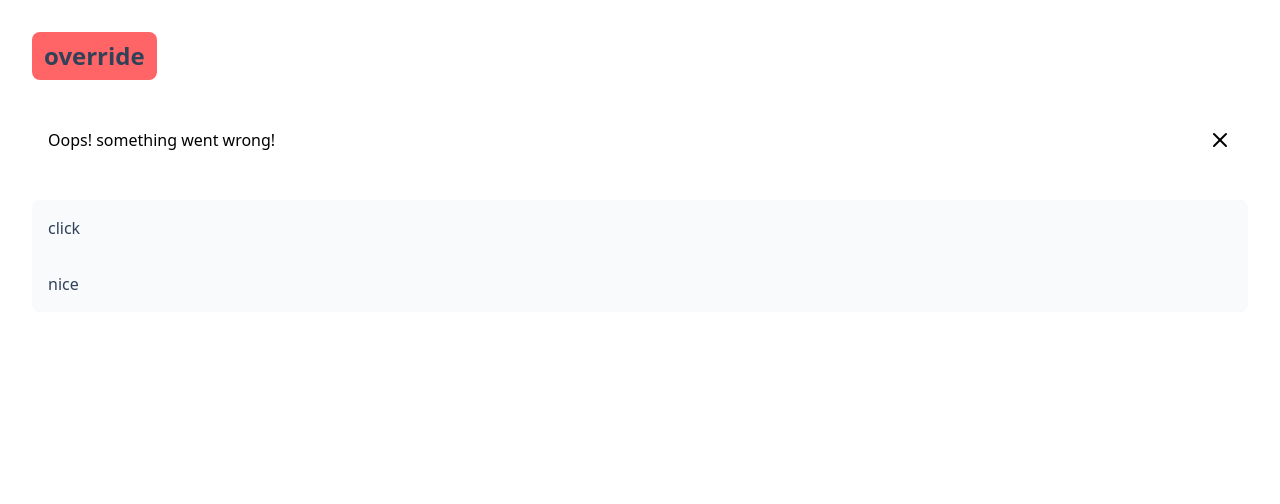
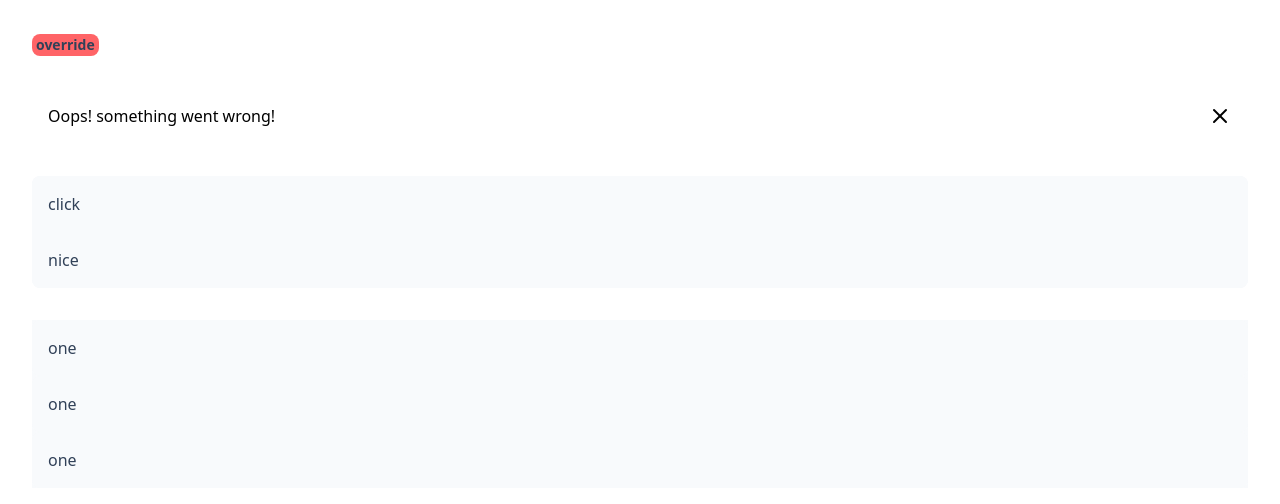
Before and after one commit to pharos-lab/lanthorn, a Vue app: page / in a window 1280 px wide. Shown: the top 504 px of the page. Built offline with nearby package versions, Linux system fonts and the light colour scheme.

Commit message:
made accordion component

```diff
--- a/src/App.vue
+++ b/src/App.vue
@@ -1,17 +1,31 @@
 <script setup lang="ts">
-import { Collapsible, CollapsibleContent, CollapsibleTrigger } from './components';
 
 </script>
 
 <template>
   <div class="p-8 space-y-8">
-    <Button class="">override</Button>
+    <Button >override</Button>
     <Alert color="primary" dismissable="false">Oops! something went wrong!</Alert>
 
     <Collapsible :open="true">
       <CollapsibleTrigger>click</CollapsibleTrigger>
       <CollapsibleContent>nice</CollapsibleContent>
     </Collapsible>
+
+    <Accordion>
+      <AccordionItem>
+        <AccordionTrigger>one</AccordionTrigger>
+        <AccordionContent>it is one </AccordionContent>
+      </AccordionItem>
+      <AccordionItem>
+        <AccordionTrigger>one</AccordionTrigger>
+        <AccordionContent>it is one </AccordionContent>
+      </AccordionItem>
+      <AccordionItem>
+        <AccordionTrigger>one</AccordionTrigger>
+        <AccordionContent>it is one </AccordionContent>
+      </AccordionItem>
+    </Accordion>
   </div>
 </template>
 
--- /dev/null
+++ b/src/components/Accordion/Accordion.vue
@@ -0,0 +1,30 @@
+<template>
+    <div
+        class="l-accordion overflow-hidden"
+        :class="pharosClass('Accordion', props.class)"
+        v-bind="visibleAttrs"
+    >
+        <slot></slot>
+    </div>
+</template>
+
+<script setup lang="ts">
+import { provide, type HTMLAttributes } from 'vue'
+import { usePharosComponent } from '../../composables/usePharosComponent';
+
+const props = defineProps<{
+    class?: HTMLAttributes['class'],
+    [key: string]: unknown
+}>()
+
+defineOptions({
+  inheritAttrs: false
+})
+
+const { visibleAttrs, pharosClass } = usePharosComponent()
+
+</script>
+
+<style scoped>
+
+</style>
--- /dev/null
+++ b/src/components/Accordion/AccordionContent.vue
@@ -0,0 +1,21 @@
+<template>
+    <CollapsibleContent
+        :class="pharosClass('AccordionContent', props.class)"
+        v-bind="visibleAttrs"
+    >
+        <slot></slot>
+    </CollapsibleContent>
+</template>
+
+<script setup lang="ts">
+import { CollapsibleContent } from '../collapsible';
+
+import { usePharosComponent } from '../../composables/usePharosComponent';
+import type { HTMLAttributes } from 'vue';
+
+const props = defineProps<{
+    class?: HTMLAttributes['class']
+}>()
+
+const { visibleAttrs, pharosClass } = usePharosComponent()
+</script>
--- /dev/null
+++ b/src/components/Accordion/AccordionItem.vue
@@ -0,0 +1,26 @@
+<template>
+    <Collapsible
+        class="l-accordion-item"
+        :class="pharosClass('AccordionItem', props.class)"
+        v-bind="visibleAttrs"
+    >
+        <slot></slot>
+    </Collapsible>
+</template>
+
+<script setup lang="ts">
+import { type HTMLAttributes } from 'vue'
+import { Collapsible }  from '../collapsible';
+import { usePharosComponent } from '../../composables/usePharosComponent';
+
+const props = defineProps<{
+    class?: HTMLAttributes['class'],
+    [key: string]: unknown
+}>()
+
+defineOptions({
+  inheritAttrs: false
+})
+
+const { visibleAttrs, pharosClass } = usePharosComponent()
+</script>
--- /dev/null
+++ b/src/components/Accordion/AccordionTrigger.vue
@@ -0,0 +1,24 @@
+<template>
+    <CollapsibleTrigger
+        :class="pharosClass('AccordionTrigger', props.class)"
+        v-bind="visibleAttrs"
+    >
+        <slot></slot>
+    </CollapsibleTrigger>
+</template>
+
+<script setup lang="ts">
+import { CollapsibleTrigger } from '../collapsible';
+import { usePharosComponent } from '../../composables/usePharosComponent';
+import type { HTMLAttributes } from 'vue';
+
+const props = defineProps<{
+    class?: HTMLAttributes['class']
+}>()
+
+const { visibleAttrs, pharosClass } = usePharosComponent()
+
+</script>
+
+<style scoped>
+</style>
--- /dev/null
+++ b/src/components/Accordion/index.ts
@@ -0,0 +1,6 @@
+import Accordion from './Accordion.vue'
+import AccordionItem from './AccordionItem.vue'
+import AccordionContent from './AccordionContent.vue'
+import AccordionTrigger from './AccordionTrigger.vue'
+
+export { Accordion, AccordionContent, AccordionItem, AccordionTrigger}
--- /dev/null
+++ b/src/components/alert/index.ts
@@ -0,0 +1,3 @@
+import Alert from './Alert.vue'
+
+export { Alert }
--- /dev/null
+++ b/src/components/button/index.ts
@@ -0,0 +1,3 @@
+import Button from './Button.vue'
+
+export { Button }
--- a/src/components/index.ts
+++ b/src/components/index.ts
@@ -1,5 +1,11 @@
 import Button from "./button/Button.vue"
 import Alert from "./alert/Alert.vue"
 import { Collapsible, CollapsibleContent, CollapsibleTrigger } from "./collapsible"
+import { Accordion, AccordionTrigger, AccordionItem, AccordionContent } from './Accordion'
 
-export { Button, Alert, Collapsible, CollapsibleContent, CollapsibleTrigger }
+export {
+    Button,
+    Alert,
+    Collapsible, CollapsibleContent, CollapsibleTrigger,
+    Accordion, AccordionContent, AccordionItem, AccordionTrigger
+ }
--- a/src/composables/useTheme.ts
+++ b/src/composables/useTheme.ts
@@ -48,16 +48,17 @@ export function useTheme(options?: PluginOptions) {
     }
 
     function getPropsClasses(component: string, props: any) {
-        // Appliquer les props génériques du thème
         const classes: string[] = []
 
-        Object.entries(options?.theme.components[component].props || {}).forEach(([key, value]) => {
+        // Get the classes from theme's components 's prop
+        Object.entries(options?.theme.components[component]?.props || {}).forEach(([key, value]) => {
 
             if (options?.theme.props?.[key] && options?.theme.props[key][value as string]) {
                 classes.push(options?.theme.props[key][value as string])
             }
         })
 
+        //get the classes from component's prop
         Object.entries(props).forEach(([key, value]) => {
             if (options?.theme.props?.[key] && options?.theme.props[key][value as string]) {
                 classes.push(options?.theme.props[key][value as string])
--- a/src/themes/pharos.ts
+++ b/src/themes/pharos.ts
@@ -29,7 +29,7 @@ const pharos = {
             class: 'px-3 py-2 rounded-lg font-semibold',
             apply: ['focus', 'hover', 'outline'],
             props: {
-                size: 'lg'
+                size: 'md'
             }
         },
         Alert: {
```
